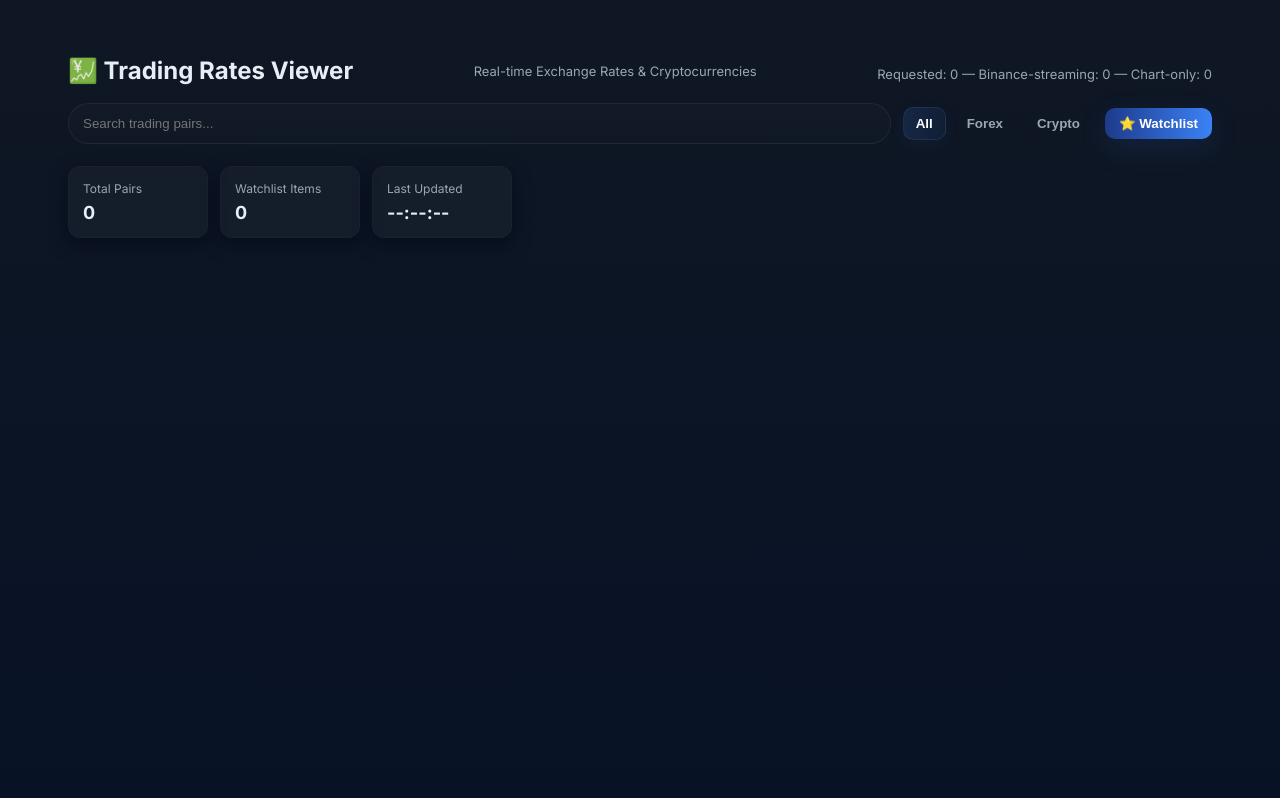
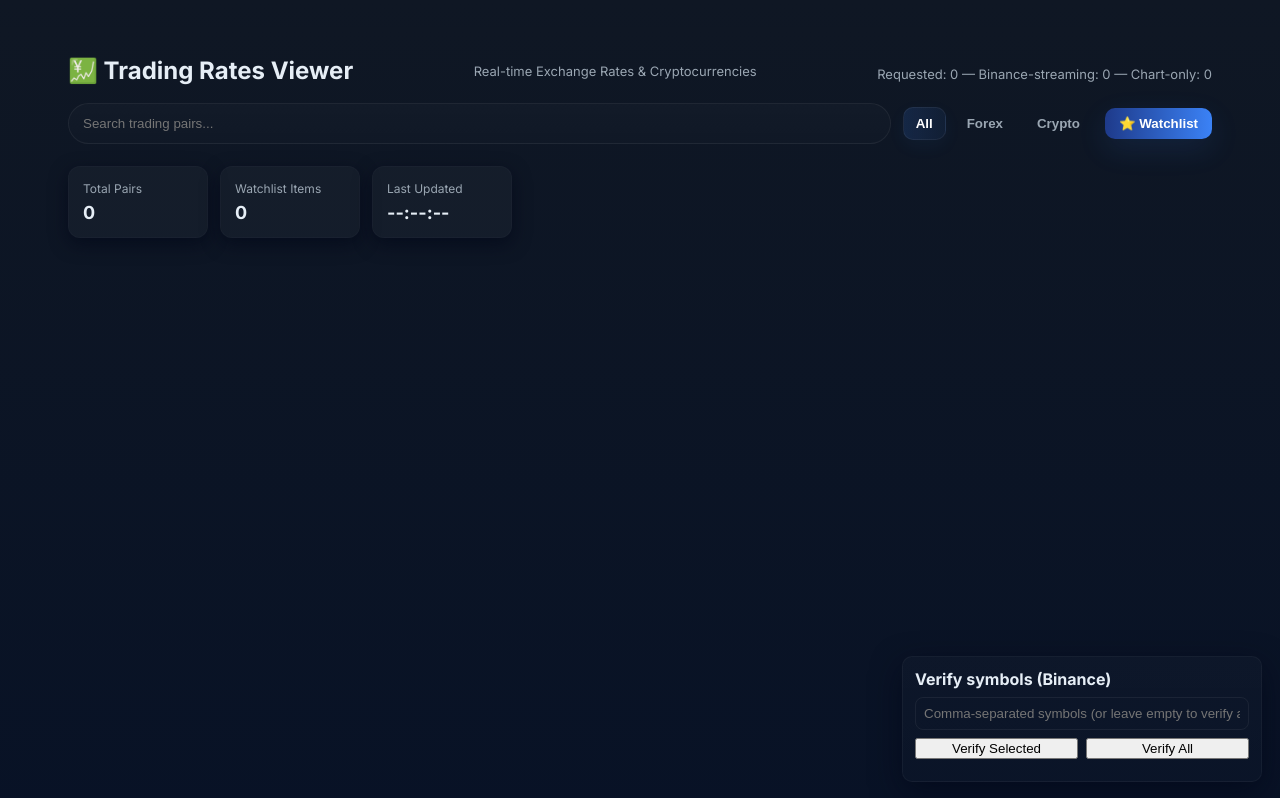
Before and after one commit to coding-GENUIS-001/trading-app, a plain HTML site: page index.html in a window 1280 px wide. Drawn offline with Linux system fonts and the light colour scheme; no server answers.

```diff
--- a/index.html
+++ b/index.html
@@ -71,6 +71,9 @@
 
     </div>
 
+    <!-- Load optional frontend helpers before app.js -->
+    <script src="verify.js"></script>
+
     <script src="app.js"></script>
 
     <!-- TradingView lightweight widget library will be loaded dynamically by app.js when needed.
```
